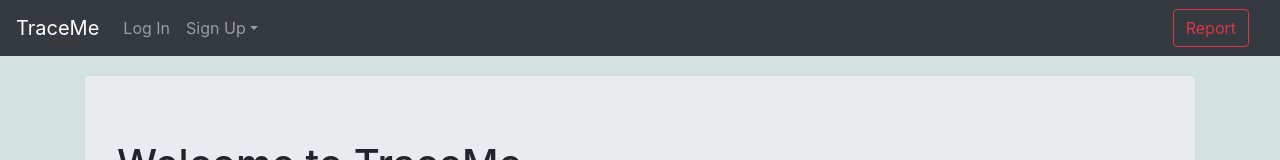
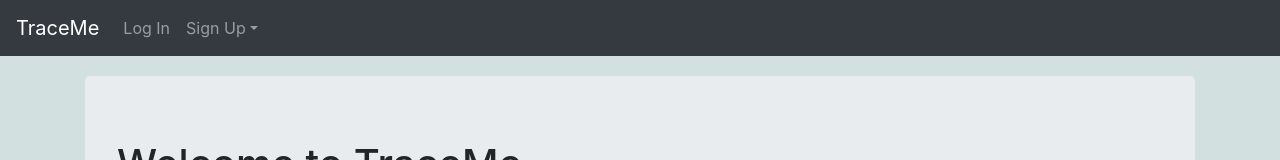
Before and after one commit to wickbushong/trace-me-2, a React (Create React App) app in the folder client/: page / in a window 1280 px wide. Shown: the top 160 px of the page. Built offline with nearby package versions, Linux system fonts and the light colour scheme.

Commit message:
Remove anonymous report form button. Rearrange anonymous nav items.

```diff
--- a/client/src/navigation/AnonymousNav.js
+++ b/client/src/navigation/AnonymousNav.js
@@ -4,18 +4,17 @@ import { NavLink } from 'react-router-dom';
 
 import Nav from 'react-bootstrap/Nav'
 import NavDropdown from 'react-bootstrap/NavDropdown'
-import Button from 'react-bootstrap/Button'
 
 const AnonymousNav = () => {
     return (
-        <Nav className="container-fluid">
+        <Nav>
             <Nav.Link as={NavLink} to="/login">Log In</Nav.Link>
             <NavDropdown title="Sign Up" id="basic-nav-dropdown">
                 <NavDropdown.Item as={NavLink} to="/signup/business">For Businesses</NavDropdown.Item>
                 <NavDropdown.Divider />
                 <NavDropdown.Item as={NavLink} to="/signup/user">For Customers</NavDropdown.Item>
             </NavDropdown>
-            <Button variant="outline-danger" className="ml-auto" as={NavLink} to="/report">Report</Button>
+            {/* <Button variant="outline-danger" className="ml-auto" as={NavLink} to="/report">Report</Button> */}
         </Nav>
     )
 }
```
Also changed, not shown: 1 other file (tests, documents, lock files or other folders).
